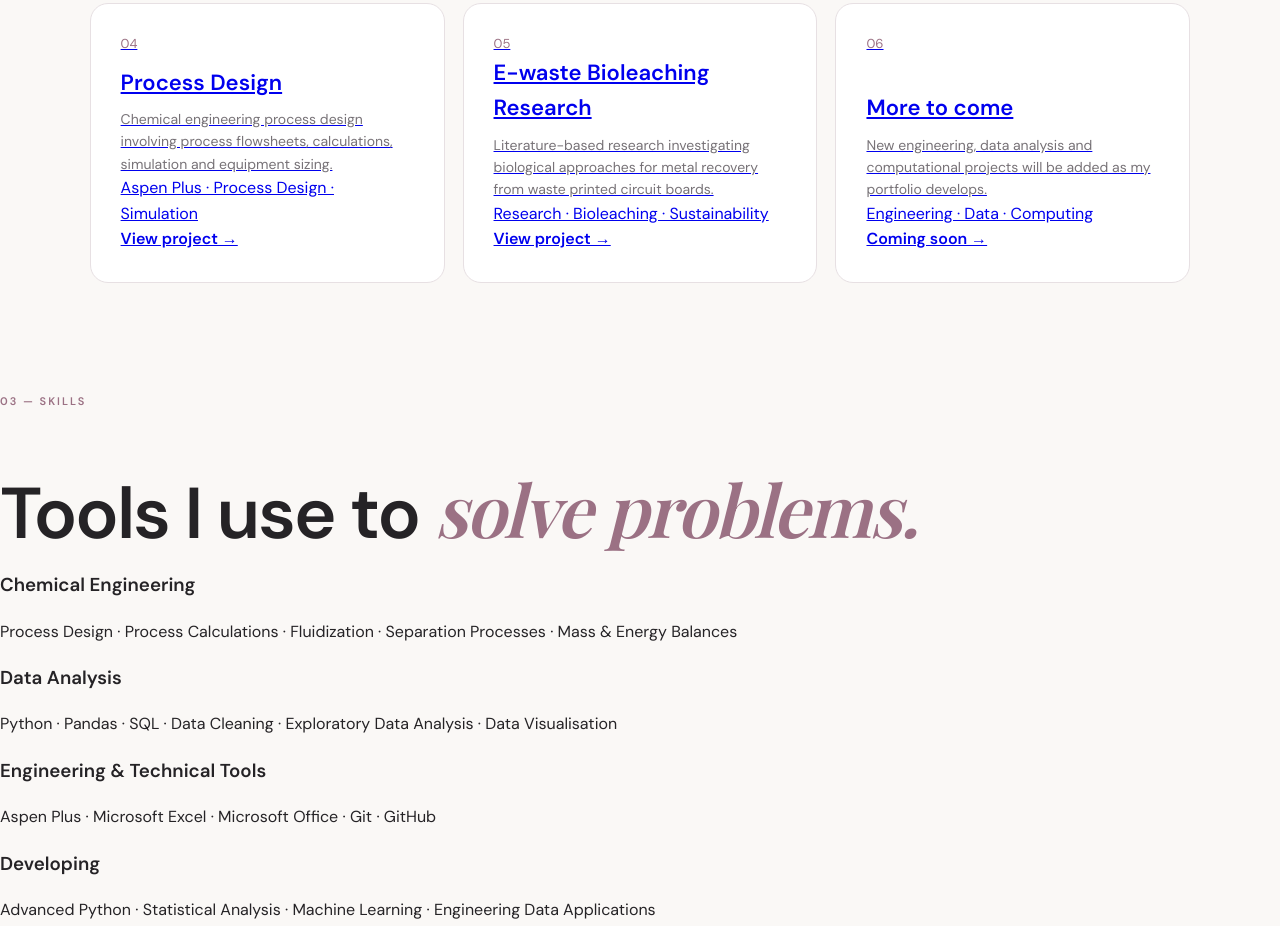
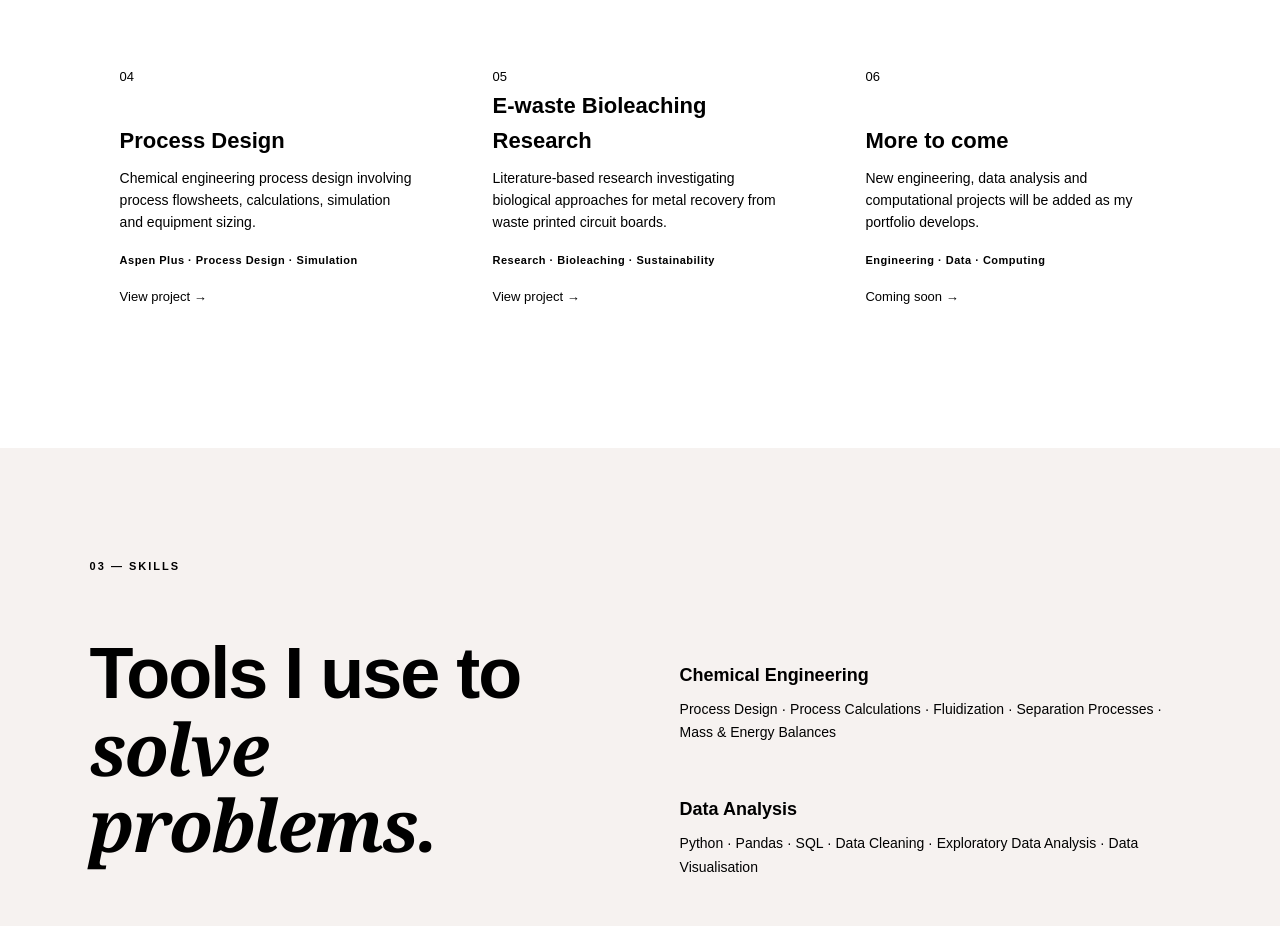
Before and after one commit to cassandragoto10-maker/cassandra-goto-portfolio, a plain HTML site: page index.html in a window 1280 px wide. Shown: the part 2074-3000 px from the top of the page. Drawn offline with nearby package versions, Linux system fonts and the light colour scheme; a web font is replaced by a local one.

Commit message:
Refactor CSS with improved structure and comments

````diff
--- a/style.css
+++ b/style.css
@@ -1,5 +1,14 @@
+```css id="x4q8vm"
+/* ================================
+   FONTS
+================================ */
+
 @import url('https://fonts.googleapis.com/css2?family=DM+Sans:wght@400;500;600&family=Playfair+Display:ital,wght@0,500;0,600;1,500&display=swap');
 
+
+/* ================================
+   VARIABLES
+================================ */
 
 :root {
     --background: #faf8f6;
@@ -11,6 +20,10 @@
     --border: #e7e0e3;
 }
 
+
+/* ================================
+   RESET
+================================ */
 
 * {
     box-sizing: border-box;
@@ -24,6 +37,7 @@
 
 body {
     margin: 0;
+
     background: var(--background);
     color: var(--text);
 
@@ -33,10 +47,13 @@
 }
 
 
-/* NAVIGATION */
+/* ================================
+   NAVIGATION
+================================ */
 
 .navbar {
     width: 100%;
+
     padding: 28px 7%;
 
     display: flex;
@@ -60,17 +77,28 @@
 
     font-size: 14px;
     font-weight: 600;
+
+    text-decoration: none;
+
+    transition: transform 0.2s ease;
+}
+
+
+.logo:hover {
+    transform: translateY(-2px);
 }
 
 
 nav {
     display: flex;
+
     gap: 30px;
 }
 
 
 nav a {
     color: var(--muted);
+
     text-decoration: none;
 
     font-size: 14px;
@@ -84,7 +112,9 @@
 }
 
 
-/* HERO */
+/* ================================
+   HERO
+================================ */
 
 .hero {
     min-height: 78vh;
@@ -145,8 +175,13 @@
 }
 
 
+/* ================================
+   BUTTONS
+================================ */
+
 .buttons {
     display: flex;
+
     gap: 12px;
 
     flex-wrap: wrap;
@@ -165,8 +200,10 @@
     font-size: 14px;
     font-weight: 500;
 
-    transition: transform 0.2s ease,
-                background 0.2s ease;
+    transition:
+        transform 0.2s ease,
+        background 0.2s ease,
+        color 0.2s ease;
 }
 
 
@@ -177,22 +214,41 @@
 
 .primary {
     background: var(--text);
+
     color: white;
+}
+
+
+.primary:hover {
+    background: var(--accent);
 }
 
 
 .secondary {
     border: 1px solid var(--border);
+
     color: var(--text);
+
     background: transparent;
 }
 
 
-/* GENERAL SECTIONS */
+.secondary:hover {
+    border-color: var(--accent);
+
+    color: var(--accent);
+}
+
+
+/* ================================
+   GENERAL SECTIONS
+================================ */
 
 .preview,
 .work-section,
+.skills-section,
 .contact-section {
+
     padding: 110px 7%;
 
     border-top: 1px solid var(--border);
@@ -211,17 +267,6 @@
 }
 
 
-.preview-content {
-    display: grid;
-
-    grid-template-columns: 1fr 1fr;
-
-    gap: 80px;
-
-    max-width: 1000px;
-}
-
-
 h2 {
     margin: 0;
 
@@ -233,7 +278,24 @@
 }
 
 
+/* ================================
+   ABOUT
+================================ */
+
+.preview-content {
+
+    display: grid;
+
+    grid-template-columns: 1fr 1fr;
+
+    gap: 80px;
+
+    max-width: 1000px;
+}
+
+
 .preview-content p {
+
     max-width: 520px;
 
     color: var(--muted);
@@ -242,14 +304,18 @@
 }
 
 
-/* WORK */
+/* ================================
+   PROJECTS
+================================ */
 
 .work-section h2 {
+
     margin-bottom: 60px;
 }
 
 
 .project-grid {
+
     display: grid;
 
     grid-template-columns: repeat(3, 1fr);
@@ -259,7 +325,8 @@
 
 
 .project-card {
-    min-height: 260px;
+
+    min-height: 300px;
 
     padding: 30px;
 
@@ -274,19 +341,30 @@
 
     justify-content: flex-end;
 
-    transition: transform 0.2s ease,
-                box-shadow 0.2s ease;
+    text-decoration: none;
+
+    color: var(--text);
+
+    transition:
+        transform 0.2s ease,
+        box-shadow 0.2s ease,
+        border-color 0.2s ease;
 }
 
 
 .project-card:hover {
+
     transform: translateY(-5px);
 
-    box-shadow: 0 15px 40px rgba(60, 40, 50, 0.08);
+    border-color: var(--accent);
+
+    box-shadow:
+        0 15px 40px rgba(60, 40, 50, 0.08);
 }
 
 
-.project-card span {
+.project-card > span {
+
     margin-bottom: auto;
 
     color: var(--accent);
@@ -296,6 +374,7 @@
 
 
 .project-card h3 {
+
     margin: 0 0 8px;
 
     font-size: 22px;
@@ -303,7 +382,8 @@
 
 
 .project-card p {
-    margin: 0;
+
+    margin: 0 0 18px;
 
     color: var(--muted);
 
@@ -311,12 +391,115 @@
 }
 
 
-/* CONTACT */
+.project-tags {
+
+    margin-bottom: 18px;
+
+    color: var(--accent);
+
+    font-size: 11px;
+
+    font-weight: 600;
+
+    letter-spacing: 0.5px;
+}
+
+
+.project-link {
+
+    font-size: 13px;
+
+    font-weight: 500;
+
+    color: var(--text);
+
+    transition: color 0.2s ease;
+}
+
+
+.project-card:hover .project-link {
+
+    color: var(--accent);
+}
+
+
+/* ================================
+   SKILLS
+================================ */
+
+.skills-section {
+    background: #f6f2f0;
+}
+
+
+.skills-content {
+
+    display: grid;
+
+    grid-template-columns: 1fr 1fr;
+
+    gap: 80px;
+
+    max-width: 1100px;
+}
+
+
+.skills-list {
+
+    display: flex;
+
+    flex-direction: column;
+
+    gap: 0;
+}
+
+
+.skill-group {
+
+    padding: 25px 0;
+
+    border-top: 1px solid var(--border);
+}
+
+
+.skill-group:last-child {
+
+    border-bottom: 1px solid var(--border);
+}
+
+
+.skill-group h3 {
+
+    margin: 0 0 8px;
+
+    font-size: 18px;
+
+    font-weight: 600;
+}
+
+
+.skill-group p {
+
+    margin: 0;
+
+    color: var(--muted);
+
+    font-size: 14px;
+
+    line-height: 1.7;
+}
+
+
+/* ================================
+   CONTACT
+================================ */
 
 .contact-section {
+
     min-height: 70vh;
 
     display: flex;
+
     flex-direction: column;
 
     justify-content: center;
@@ -324,11 +507,13 @@
 
 
 .contact-section h2 {
+
     margin-bottom: 30px;
 }
 
 
 .contact-section p {
+
     max-width: 500px;
 
     margin-bottom: 30px;
@@ -337,14 +522,18 @@
 }
 
 
-/* FOOTER */
+/* ================================
+   FOOTER
+================================ */
 
 footer {
+
     padding: 30px 7%;
 
     border-top: 1px solid var(--border);
 
     display: flex;
+
     justify-content: space-between;
 
     color: var(--muted);
@@ -353,26 +542,56 @@
 }
 
 
-/* MOBILE */
+footer p {
+
+    margin: 0;
+}
+
+
+/* ================================
+   MOBILE
+================================ */
+
+@media (max-width: 900px) {
+
+    .project-grid {
+
+        grid-template-columns: repeat(2, 1fr);
+    }
+
+}
+
 
 @media (max-width: 700px) {
 
+    /* NAVIGATION */
+
     .navbar {
+
         padding: 20px 6%;
     }
 
 
     nav {
+
         gap: 15px;
+
+        flex-wrap: wrap;
+
+        justify-content: flex-end;
     }
 
 
     nav a {
+
         font-size: 12px;
     }
 
 
+    /* HERO */
+
     .hero {
+
         min-height: 75vh;
 
         padding: 70px 6% 100px;
@@ -380,35 +599,66 @@
 
 
     .hero h1 {
+
         letter-spacing: -3px;
     }
 
 
     .intro {
+
         font-size: 17px;
     }
 
 
+    /* SECTIONS */
+
     .preview,
     .work-section,
+    .skills-section,
     .contact-section {
+
         padding: 80px 6%;
     }
 
 
+    /* ABOUT */
+
     .preview-content {
+
         grid-template-columns: 1fr;
 
         gap: 30px;
     }
 
 
+    /* PROJECTS */
+
     .project-grid {
+
         grid-template-columns: 1fr;
     }
 
 
+    .project-card {
+
+        min-height: 270px;
+    }
+
+
+    /* SKILLS */
+
+    .skills-content {
+
+        grid-template-columns: 1fr;
+
+        gap: 40px;
+    }
+
+
+    /* FOOTER */
+
     footer {
+
         padding: 25px 6%;
 
         flex-direction: column;
@@ -417,3 +667,4 @@
     }
 
 }
+```
````
